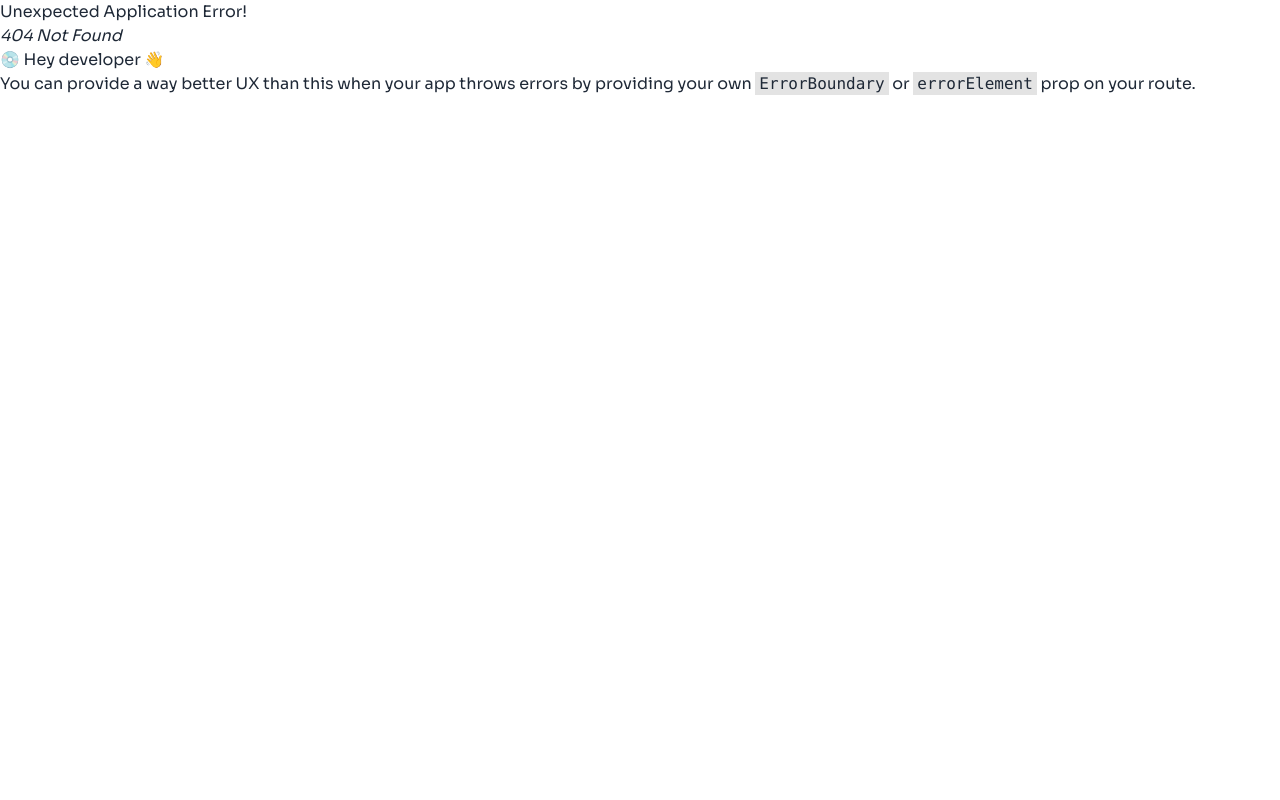
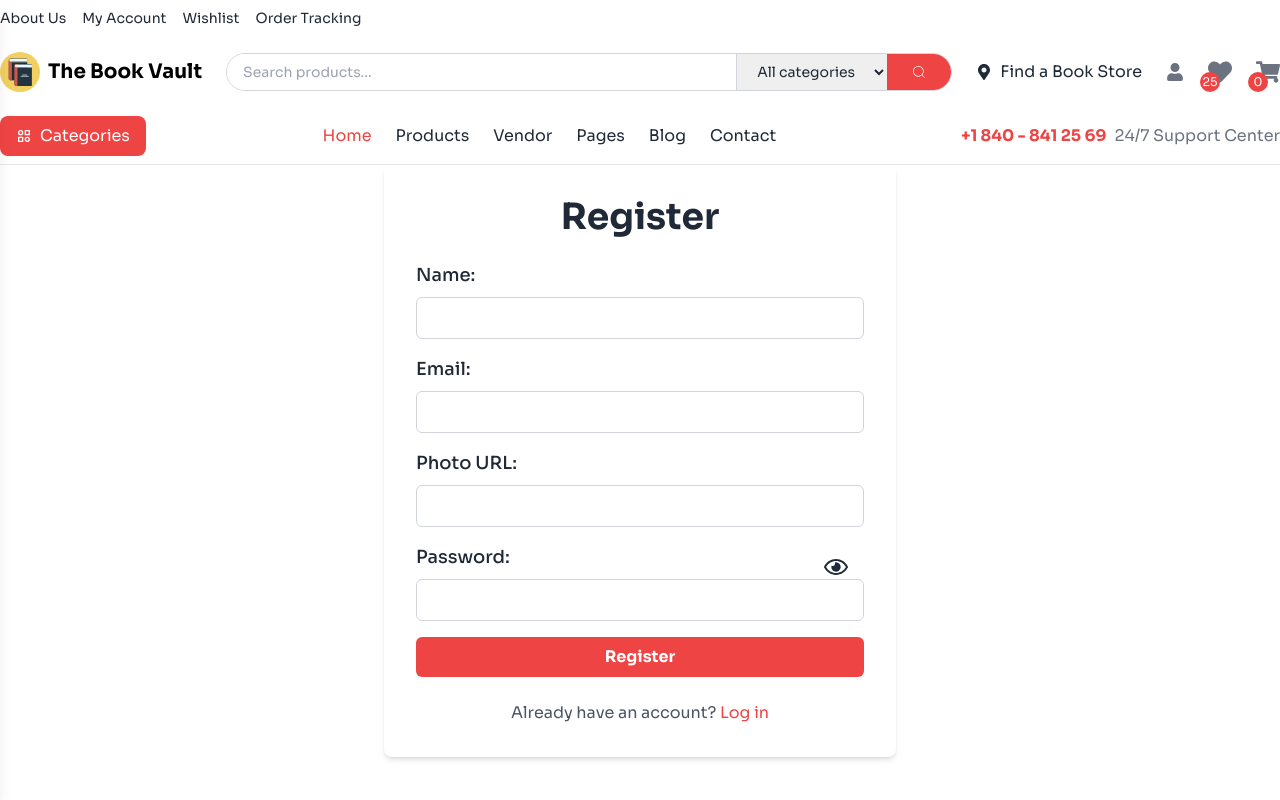
Before and after one commit to Sajjad-Hosan/The-Book-Vault, a React (Vite) app: page /register in a window 1280 px wide. Before the commit this address had no page. Shown: the top 800 px of the page. Built offline with nearby package versions, Linux system fonts and the light colour scheme; no server answers.

Commit message:
added register page , with firebase

```diff
--- a/package.json
+++ b/package.json
@@ -10,14 +10,18 @@
     "preview": "vite preview"
   },
   "dependencies": {
+    "axios": "^1.7.7",
     "firebase": "^10.13.2",
     "localforage": "^1.10.0",
     "match-sorter": "^6.3.4",
+    "prop-types": "^15.8.1",
     "react": "^18.3.1",
     "react-dom": "^18.3.1",
+    "react-helmet-async": "^2.0.5",
     "react-icons": "^5.3.0",
     "react-router-dom": "^6.26.2",
     "react-slick": "^0.30.2",
+    "react-toastify": "^10.0.5",
     "slick-carousel": "^1.8.1",
     "sort-by": "^1.2.0"
   },
--- a/src/App.jsx
+++ b/src/App.jsx
@@ -1,6 +1,7 @@
 import { Outlet } from "react-router-dom";
 import Navbar from "./shared/Navbar/Navbar";
 import Footer from "./shared/Footer/Footer";
+import { ToastContainer } from "react-toastify";
 
 const App = () => {
   return (
@@ -8,6 +9,7 @@ const App = () => {
       <Navbar />
       <Outlet />
       <Footer/>
+      <ToastContainer></ToastContainer>
     </>
   );
 };
--- /dev/null
+++ b/src/Providers/AuthProviders.jsx
@@ -0,0 +1,72 @@
+import { createContext, useEffect, useState } from "react";
+import PropTypes from "prop-types";
+import {
+  createUserWithEmailAndPassword,
+  getAuth,
+  onAuthStateChanged,
+  signInWithEmailAndPassword,
+  signOut,
+  updateProfile,
+} from "firebase/auth";
+import app from "../firebase/firebase.config";
+
+
+export const AuthContext = createContext(null);
+
+const auth = getAuth(app);
+
+const AuthProviders = ({ children }) => {
+  const [user, setUser] = useState(null);
+
+  const [loading, setLoading] = useState(true);
+
+  const createUser = (email, password, name, photoURL) => {
+    setLoading(true);
+    return createUserWithEmailAndPassword(auth, email, password)
+      .then((cred) => {
+        return updateProfile(cred.user, {
+          displayName: name,
+          photoURL: photoURL,
+        });
+      })
+      .finally(() => {
+        setLoading(false);
+      });
+  };
+  const logIn = (email, password) => {
+    setLoading(true);
+    return signInWithEmailAndPassword(auth, email, password);
+  };
+
+  const logOut = () => {
+    setLoading(true);
+    return signOut(auth);
+  };
+
+  useEffect(() => {
+    const unSubscribe = onAuthStateChanged(auth, (currentUser) => {
+      setUser(currentUser);
+      setLoading(false);
+    });
+    return () => {
+      unSubscribe();
+    };
+  }, []);
+
+  const authInfo = {
+    user,
+    createUser,
+    logIn,
+    logOut,
+    loading,
+  };
+  return (
+    <AuthContext.Provider value={authInfo}>{children}</AuthContext.Provider>
+  );
+};
+
+AuthProviders.propTypes = {
+  children: PropTypes.node,
+};
+
+export default AuthProviders;
--- /dev/null
+++ b/src/firebase/firebase.config.js
@@ -0,0 +1,18 @@
+// Import the functions you need from the SDKs you need
+import { initializeApp } from "firebase/app";
+// TODO: Add SDKs for Firebase products that you want to use
+// https://firebase.google.com/docs/web/setup#available-libraries
+
+// Your web app's Firebase configuration
+const firebaseConfig = {
+  apiKey: import.meta.env.VITE_APIKEY,
+  authDomain: import.meta.env.VITE_AUTHDOMAIN,
+  projectId: import.meta.env.VITE_PROJECTID,
+  storageBucket: import.meta.env.VITE_STORAGEBUCKET,
+  messagingSenderId: import.meta.env.VITE_MESSAGINGSENDERID,
+  appId: import.meta.env.VITE_APPID,
+};
+
+// Initialize Firebase
+const app = initializeApp(firebaseConfig);
+export default app;
--- a/src/main.jsx
+++ b/src/main.jsx
@@ -3,9 +3,12 @@ import { createRoot } from "react-dom/client";
 import "./index.css";
 import { RouterProvider } from "react-router-dom";
 import router from "./router/router.jsx";
+import AuthProviders from "./Providers/AuthProviders.jsx";
 
 createRoot(document.getElementById("root")).render(
   <StrictMode>
-    <RouterProvider router={router} />
+    <AuthProviders>
+      <RouterProvider router={router} />
+    </AuthProviders>
   </StrictMode>
 );
--- a/src/pages/Home/Home.jsx
+++ b/src/pages/Home/Home.jsx
@@ -1,3 +1,4 @@
+import { Link } from "react-router-dom";
 import FavouriteReads from "./FavouriteReads";
 import SliderComponent from "./SliderComponent";
 import TopSellingVendors from "./TopSellingVendors";
@@ -8,10 +9,12 @@ import TrendingNow from "./TrendingNow";
 const Home = () => {
   return (
     <>
+    <Link to={'/register'}> <button className="btn text-center">Register</button></Link>
       <SliderComponent></SliderComponent>
       <TopSellingVendors></TopSellingVendors>
       <FavouriteReads></FavouriteReads>
       <TrendingNow></TrendingNow>
+
     </>
   );
 };
--- a/src/pages/Register/Register.jsx
+++ b/src/pages/Register/Register.jsx
@@ -1,10 +1,122 @@
+import { useContext, useState } from "react";
+import { Link } from "react-router-dom";
+import { toast } from "react-toastify";
+import "react-toastify/dist/ReactToastify.css";
+import { FaRegEye, FaRegEyeSlash } from "react-icons/fa";
+import { AuthContext } from "../../Providers/AuthProviders";
 
 const Register = () => {
-    return (
-        <>
+  const successToast = () => toast.success("User created Successfully");
+  const errorToast = () => toast.error("User creation Unsuccessful !");
+  const passErrorToast = (toastText) => toast.error(toastText);
+  const [registerError, setRegisterError] = useState("");
+  const [success, setSuccess] = useState("");
+  const [showPassword, setShowPassword] = useState(false);
+  const { createUser } = useContext(AuthContext);
 
-        </>
-    );
+  const handleRegister = (e) => {
+    e.preventDefault();
+    const form = e.target;
+    const name = form.name.value;
+    const email = form.email.value;
+    const password = form.password.value;
+    const photoURL = form.photoURL.value;
+    setRegisterError("");
+    setSuccess("");
+
+    if (password.length < 6) {
+      passErrorToast("Password must be at least 6 characters long.");
+      return;
+    } else if (!/[A-Z]/.test(password)) {
+      passErrorToast("Password must contain an uppercase letter.");
+      return;
+    } else if (!/[a-z]/.test(password)) {
+      passErrorToast("Password must contain a lowercase letter.");
+      return;
+    }
+
+    createUser(email, password, name, photoURL)
+      .then(() => {
+        setSuccess("User created successfully!");
+        successToast();
+      })
+      .catch((error) => {
+        setRegisterError(error.message);
+        errorToast();
+      });
+  };
+
+  return (
+    <div className="flex flex-col items-center bg-white dark:bg-gray-500 p-8 rounded-lg shadow-md w-full max-w-lg mx-auto">
+      <h1 className="text-4xl font-bold mb-6">Register</h1>
+      <form className="w-full" onSubmit={handleRegister}>
+        <div className="mb-4">
+          <label htmlFor="name" className="block text-lg font-medium mb-2">Name:</label>
+          <input
+            type="text"
+            id="name"
+            name="name"
+            className="w-full px-4 py-2 border border-gray-300 rounded-md"
+            required
+          />
+        </div>
+        <div className="mb-4">
+          <label htmlFor="email" className="block text-lg font-medium mb-2">Email:</label>
+          <input
+            type="email"
+            id="email"
+            name="email"
+            className="w-full px-4 py-2 border border-gray-300 rounded-md"
+            required
+          />
+        </div>
+        <div className="mb-4">
+          <label htmlFor="photoURL" className="block text-lg font-medium mb-2">Photo URL:</label>
+          <input
+            type="text"
+            id="photoURL"
+            name="photoURL"
+            className="w-full px-4 py-2 border border-gray-300 rounded-md"
+            required
+          />
+        </div>
+        <div className="mb-4 relative">
+          <label htmlFor="password" className="block text-lg font-medium mb-2">Password:</label>
+          <input
+            type={showPassword ? "text" : "password"}
+            id="password"
+            name="password"
+            className="w-full px-4 py-2 border border-gray-300 rounded-md"
+            required
+          />
+          <span
+            className="absolute right-4 top-3 cursor-pointer text-2xl"
+            onClick={() => setShowPassword(!showPassword)}
+          >
+            {showPassword ? <FaRegEyeSlash /> : <FaRegEye />}
+          </span>
+        </div>
+        <button
+          type="submit"
+          className="w-full bg-red-500 text-white font-bold py-2 rounded-md hover:bg-red-600"
+        >
+          Register
+        </button>
+      </form>
+
+      {/* Error and success messages */}
+      {registerError && <p className="mt-4 text-red-600">{registerError}</p>}
+      {success && <p className="mt-4 text-green-600">{success}</p>}
+
+      {/* Login Link */}
+      <p className="mt-6 text-gray-600">
+        Already have an account?{" "}
+        <Link to="/login" className="text-red-500 hover:underline">
+          Log in
+        </Link>
+      </p>
+    </div>
+  );
 };
 
 export default Register;
--- /dev/null
+++ b/src/router/PrivateRoutes.jsx
@@ -0,0 +1,26 @@
+import { useContext } from "react";
+import { AuthContext } from "../Providers/AuthProviders";
+import { Navigate, useLocation } from "react-router-dom";
+import PropTypes from "prop-types";
+
+const PrivateRoutes = ({ children }) => {
+  const { user , loading } = useContext(AuthContext);
+  const location = useLocation();
+
+    if(loading){
+        return <div className="flex justify-center">
+            <span className="loading loading-ring md:w-96"></span>
+        </div>
+    }
+
+  if (user) {
+    return children;
+  }
+
+  return <Navigate state={location.pathname} to="/login"></Navigate>;
+};
+
+PrivateRoutes.propTypes = {
+  children: PropTypes.node,
+};
+export default PrivateRoutes;
--- a/src/router/router.jsx
+++ b/src/router/router.jsx
@@ -5,6 +5,7 @@ import App from "../App";
 import Home from "../pages/Home/Home";
 import ProductsPage from "../pages/ProductsPage/ProductsPage";
 import ProductDetails from "../pages/ProductsPage/ProductDetails";
+import Register from "../pages/Register/Register";
 
 const router = createBrowserRouter([
   {
@@ -14,6 +15,10 @@ const router = createBrowserRouter([
       {
         path: "/",
         element: <Home />,
+      },
+      {
+        path: "/register",
+        element: <Register></Register>,
       },
       {
         path: "/products",
```
Also changed, not shown: 1 other file (tests, documents, lock files or other folders).
